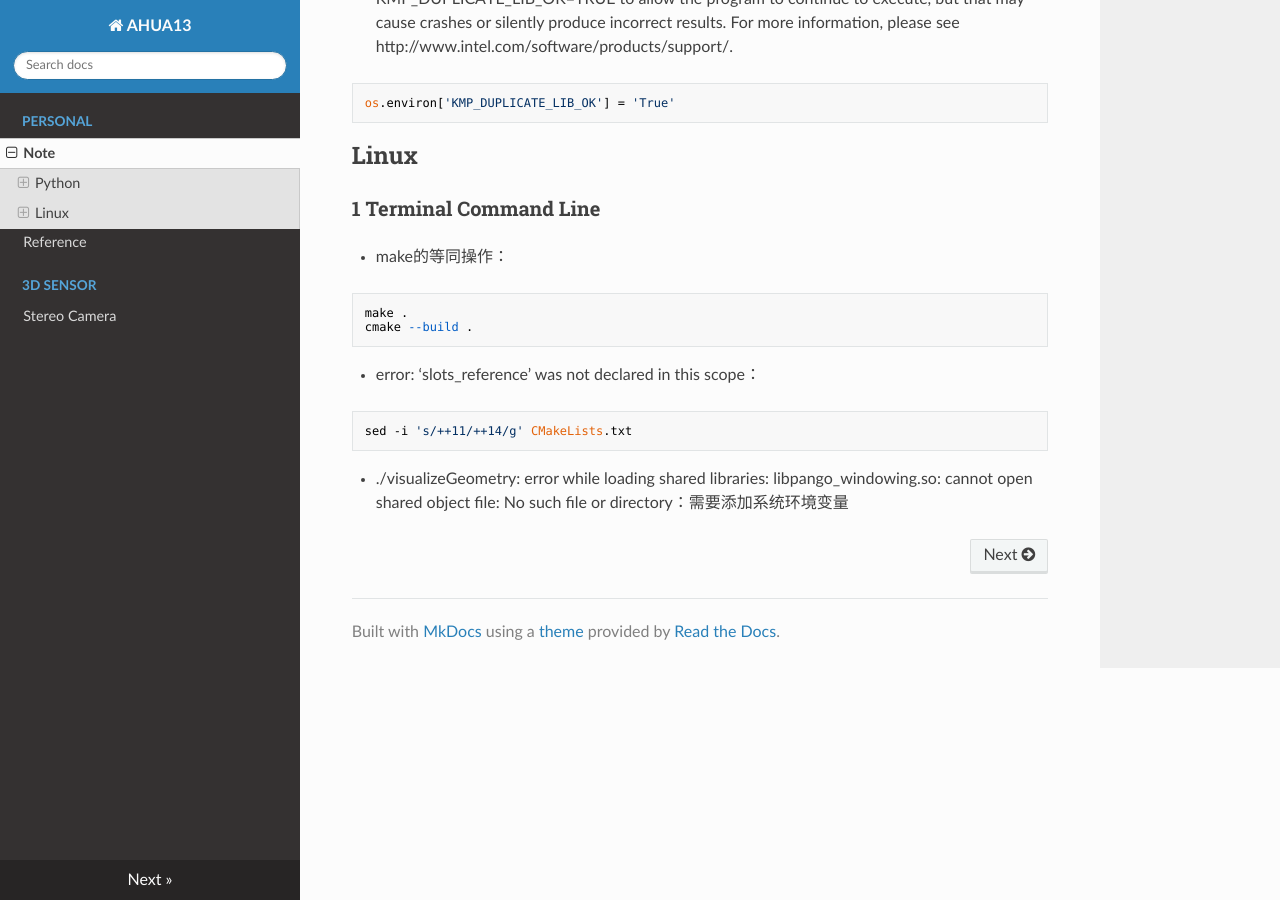
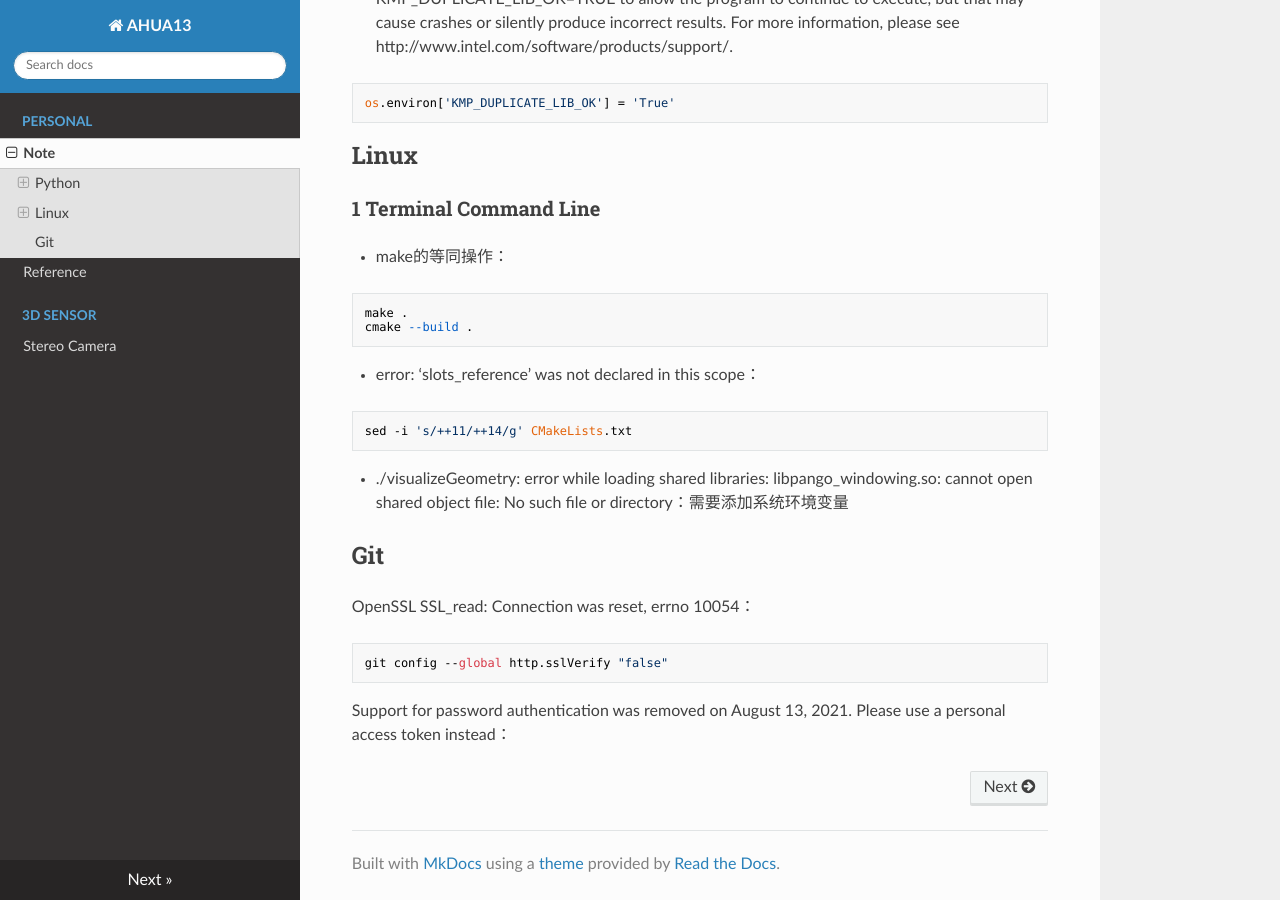
Before and after one commit to jerryweihuajing/AHUA13, an MkDocs documentation site: the page built from docs/Note.md, in a window 1280 px wide and 900 px high, scrolled down 1559 px. Built offline with MkDocs 1.6.1, drawn with Linux system fonts in a browser that asks for light colours; nearby versions of some CDN libraries.

Commit message:
need site?

````diff
--- a/docs/Note.md
+++ b/docs/Note.md
@@ -101,3 +101,15 @@ sed -i 's/++11/++14/g' CMakeLists.txt
 ```
 
 - ./visualizeGeometry: error while loading shared libraries: libpango_windowing.so: cannot open shared object file: No such file or directory：需要添加系统环境变量
+
+
+
+## Git
+
+OpenSSL SSL_read: Connection was reset, errno 10054：
+
+```
+git config --global http.sslVerify "false"
+```
+
+ Support for password authentication was removed on August 13, 2021. Please use a personal access token instead：
````
Also changed, not shown: docs/Reference.md (+2 -0 lines), site/404.html, site/Note/index.html (added), site/Reference/index.html (added), site/Stereo Camera/index.html, site/search.html, site/search/search_index.json, site/sitemap.xml, 1 other file.
